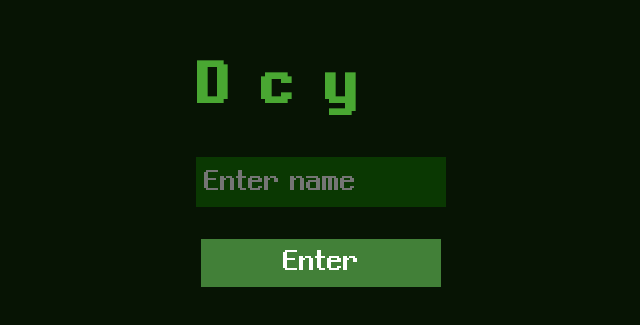
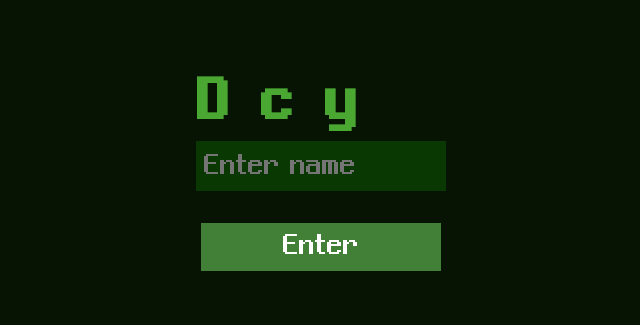
Before and after one commit to web-boardgames/decrypto, a Next.js app: page / in a window 1280 px wide. Shown: the part 231-556 px from the top of the page, without its empty margins (319-959 px from the left). Built offline with nearby package versions, Linux system fonts and the light colour scheme.

Commit message:
fix: move to next page using enter

```diff
--- a/src/app/page.tsx
+++ b/src/app/page.tsx
@@ -1,5 +1,5 @@
 "use client";
-import { useRef } from "react";
+import { FormEvent, useRef } from "react";
 import { useRouter } from "next/navigation";
 import styled from "@emotion/styled";
 import Title from "@/components/rendering-page/Title";
@@ -8,7 +8,8 @@ export default function Home() {
   const nameRef = useRef<HTMLInputElement>(null);
   const router = useRouter();
 
-  const onEnterRoom = () => {
+  const onEnterRoom = (event: FormEvent<HTMLFormElement>) => {
+    event.preventDefault();
     if (nameRef.current) {
       const name = nameRef.current.value;
       if (name) {
@@ -21,8 +22,10 @@ export default function Home() {
   return (
     <Container>
       <Title />
-      <NameInput placeholder="Enter name" ref={nameRef} />
-      <Button onClick={onEnterRoom}>Enter</Button>
+      <Form onSubmit={onEnterRoom}>
+        <NameInput placeholder="Enter name" ref={nameRef} />
+        <Button type="submit">Enter</Button>
+      </Form>
     </Container>
   );
 }
@@ -35,7 +38,6 @@ const Container = styled.main`
   justify-content: center;
   align-items: center;
   flex-direction: column;
-  gap: 2rem;
 `;
 
 const NameInput = styled.input`
@@ -61,3 +63,10 @@ const Button = styled.button`
     background-color: #49a732;
   }
 `;
+
+const Form = styled.form`
+  display: flex;
+  flex-direction: column;
+  align-items: center;
+  gap: 2rem;
+`;
```
